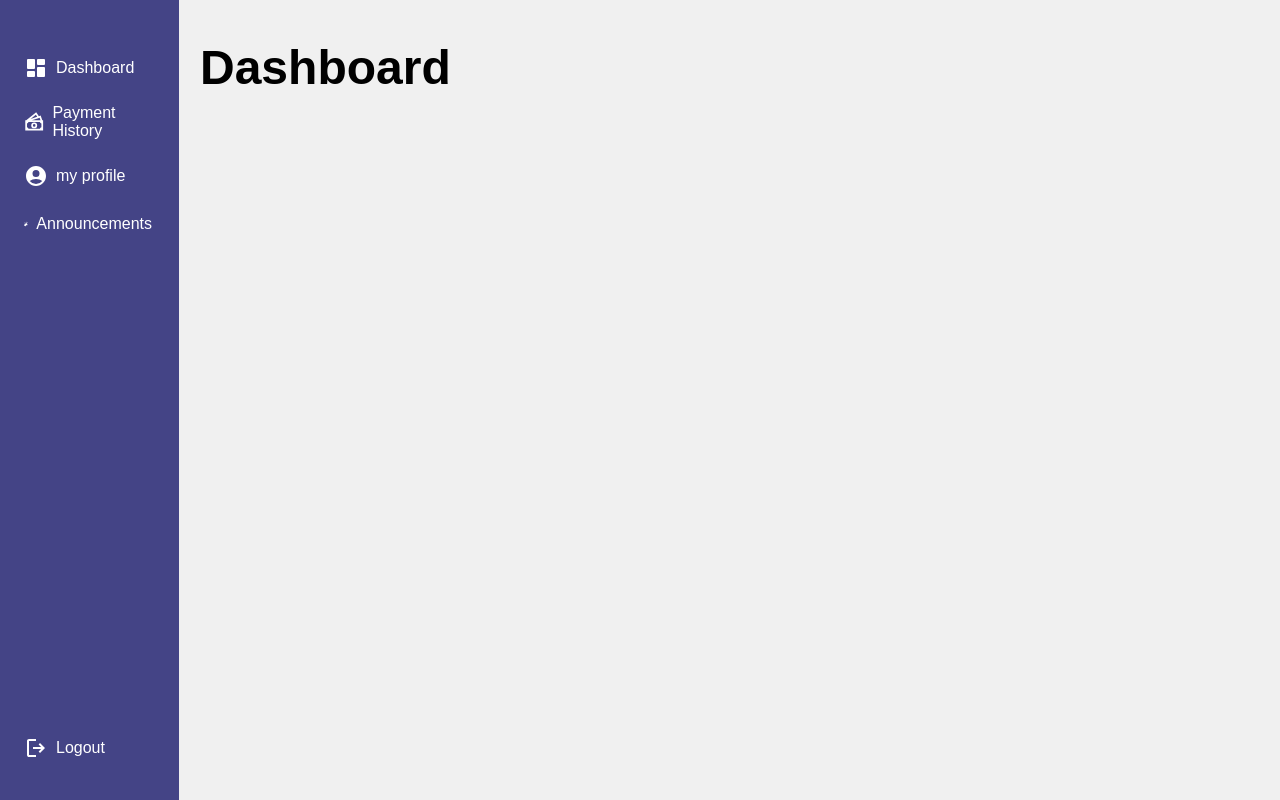
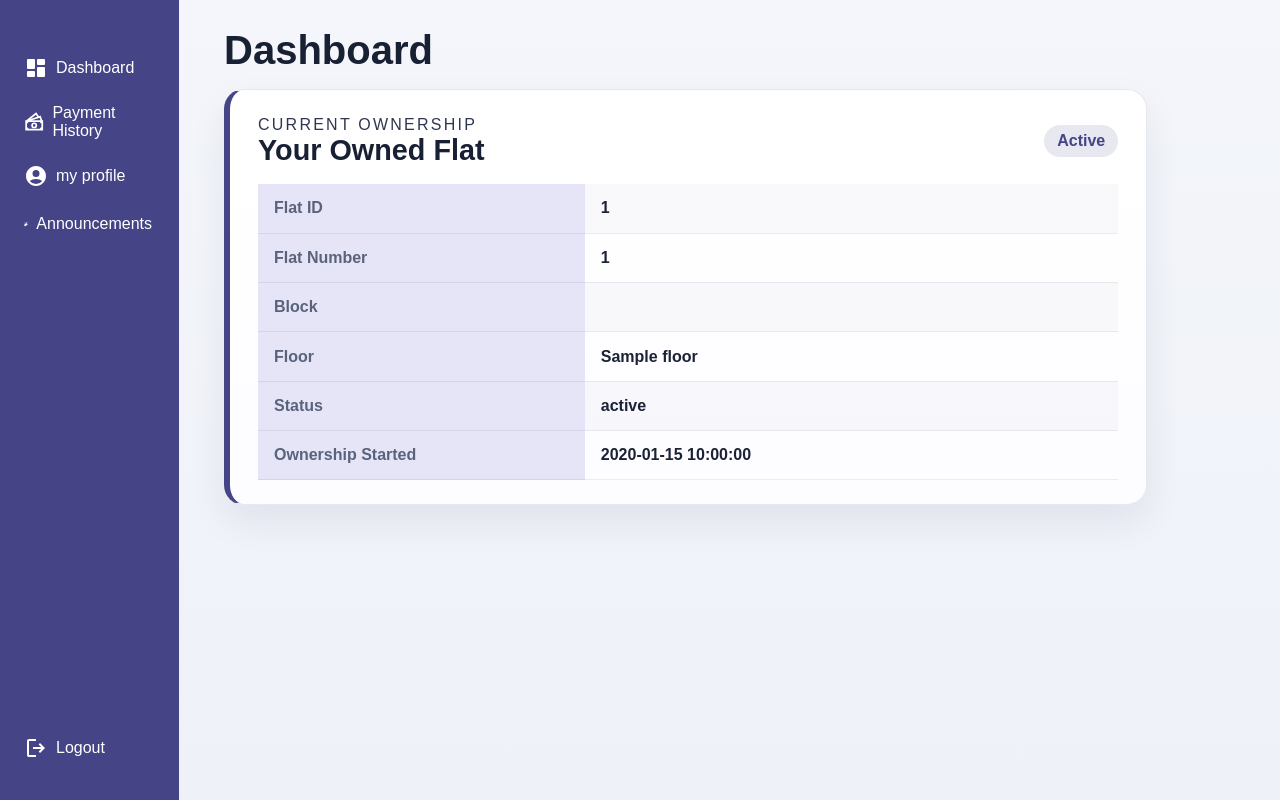
Before and after one commit to MuhammadFauzan98/ResidentDesk, a Python web app: template src/templates/flatownerScreens/dashboard.html in a window 1280 px wide. Run offline with Jinja, Linux system fonts and the light colour scheme; the template is opened without the code that fills it: most values are stand-ins (such as "Sample title", 1, 10 or a date in 2020); some web fonts are replaced.

Commit message:
Fix flat owner dashboard and admin flows

```diff
--- a/src/static/styles/flatownerDashboard.css
+++ b/src/static/styles/flatownerDashboard.css
@@ -8,7 +8,7 @@
 
     color: black;
     font-family: "Ancizar sans", sans-serif;
-    background-color: #f0f0f0;
+    background: linear-gradient(180deg, #f4f6fb 0%, #eef1f8 100%);
 }
 
 navbar{
@@ -60,8 +60,99 @@
 
 .main-block{
     margin-left: 15vw;
-    width: 100vw - 14vw;
-    padding: 0.5rem;
+    width: calc(100vw - 15vw);
+    min-height: 100vh;
+    box-sizing: border-box;
+    padding: 1.75rem 2rem 2rem;
+}
+
+.dashboard-page{
+    display: flex;
+    flex-direction: column;
+    align-items: flex-start;
+    gap: 1rem;
+}
+
+.dashboard-card{
+    width: min(860px, 100%);
+    background: linear-gradient(180deg, #ffffff 0%, #fdfdff 100%);
+    border: 1px solid rgba(68, 68, 134, 0.12);
+    border-left: 6px solid rgb(68, 68, 134);
+    border-radius: 20px;
+    box-shadow: 0 16px 36px rgba(31, 35, 64, 0.08);
+    padding: 1.6rem 1.75rem 1.5rem;
+}
+
+.dashboard-card__header{
+    display: flex;
+    align-items: center;
+    justify-content: space-between;
+    gap: 1rem;
+    margin-bottom: 1.1rem;
+}
+
+.dashboard-eyebrow{
+    margin: 0 0 0.35rem;
+    font-size: 0.8rem;
+    letter-spacing: 0.14em;
+    text-transform: uppercase;
+    color: #667085;
+}
+
+.dashboard-card h2{
+    margin: 0;
+    font-size: 1.8rem;
+    color: #182033;
+}
+
+.dashboard-badge{
+    display: inline-flex;
+    align-items: center;
+    padding: 0.45rem 0.8rem;
+    border-radius: 999px;
+    background: rgba(68, 68, 134, 0.12);
+    color: rgb(68, 68, 134);
+    font-weight: 700;
+    text-transform: capitalize;
+    white-space: nowrap;
+}
+
+.dashboard-table{
+    width: 100%;
+    margin-top: 0.5rem;
+    border-collapse: collapse;
+    background: transparent;
+    box-shadow: none;
+}
+
+.dashboard-table tbody tr:nth-child(odd){
+    background: rgba(68, 68, 134, 0.03);
+}
+
+.dashboard-table th,
+.dashboard-table td{
+    border: none;
+    border-bottom: 1px solid rgba(31, 35, 64, 0.08);
+    padding: 0.95rem 1rem;
+    text-align: left;
+    vertical-align: top;
+}
+
+.dashboard-table th{
+    width: 38%;
+    color: #5a637c;
+    font-weight: 700;
+}
+
+.dashboard-table td{
+    color: #1b2235;
+    font-weight: 600;
+}
+
+.dashboard-card p{
+    margin: 0;
+    color: #30364f;
+    font-size: 1rem;
 }
 
 .logout{
@@ -89,7 +180,9 @@
 
 h1{
     text-align: left;
-    font-size: 3rem;
+    font-size: 2.5rem;
+    margin: 0;
+    color: #182033;
 }
 
 form {
--- a/src/templates/flatownerScreens/dashboard.html
+++ b/src/templates/flatownerScreens/dashboard.html
@@ -2,8 +2,53 @@
 
 {% block main %}
 
-<div class="main-block">
+<div class="main-block dashboard-page">
     <h1>Dashboard</h1>
+
+    {% if flat_info %}
+        <div class="dashboard-card">
+            <div class="dashboard-card__header">
+                <div>
+                    <p class="dashboard-eyebrow">Current ownership</p>
+                    <h2>Your Owned Flat</h2>
+                </div>
+                <span class="dashboard-badge">{{ flat_info.status }}</span>
+            </div>
+
+            <table class="dashboard-table">
+                <tbody>
+                    <tr>
+                        <th>Flat ID</th>
+                        <td>{{ flat_info.flat_id }}</td>
+                    </tr>
+                    <tr>
+                        <th>Flat Number</th>
+                        <td>{{ flat_info.flat_number }}</td>
+                    </tr>
+                    <tr>
+                        <th>Block</th>
+                        <td>{{ flat_info.block if flat_info.block is not none else 'N/A' }}</td>
+                    </tr>
+                    <tr>
+                        <th>Floor</th>
+                        <td>{{ flat_info.floor if flat_info.floor is not none else 'N/A' }}</td>
+                    </tr>
+                    <tr>
+                        <th>Status</th>
+                        <td>{{ flat_info.status }}</td>
+                    </tr>
+                    <tr>
+                        <th>Ownership Started</th>
+                        <td>{{ flat_info.start_date or 'N/A' }}</td>
+                    </tr>
+                </tbody>
+            </table>
+        </div>
+    {% else %}
+        <div class="dashboard-card">
+            <p>No active flat ownership found for your account.</p>
+        </div>
+    {% endif %}
 </div>
 
 {% endblock %}
--- a/src/utils.py
+++ b/src/utils.py
@@ -14,8 +14,8 @@
 
 
 def db_connection():
-    BASE_DIR = os.path.abspath(os.path.dirname("database.db"))
-    connection = sqlite3.connect(os.path.join(BASE_DIR, "database.db"))
+    base_dir = os.path.abspath(os.path.join(os.path.dirname(__file__), os.pardir))
+    connection = sqlite3.connect(os.path.join(base_dir, "database.db"))
     connection.row_factory = sqlite3.Row
     return connection
 
```
Also changed, not shown: other parts of src/static/styles/flatownerDashboard.css (+37 -0 lines), src/admin.py (+18 -11 lines), src/flatOwner.py (+32 -2 lines).
